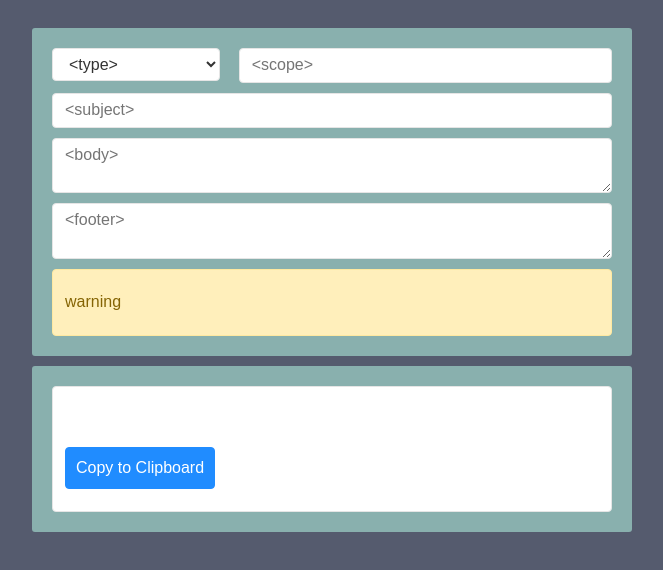
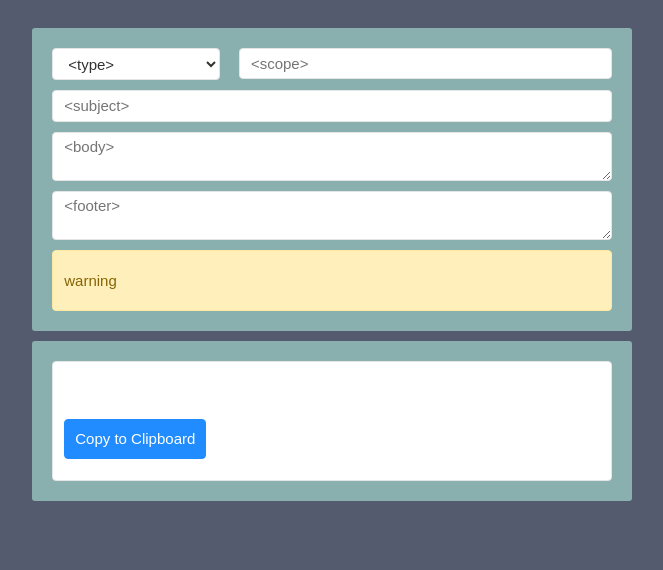
Before and after one commit to pomodorozhong/commitlint, a website with bundled scripts: page index.html in a window 1280 px wide. Shown: the whole page, without its empty margins (308-971 px from the left). Built offline with nearby package versions, Linux system fonts and the light colour scheme.

Commit message:
feat✨(css): tweak font size

```diff
--- a/css/index.css
+++ b/css/index.css
@@ -4,8 +4,8 @@ body {
 }
 
 * {
-    line-height: 1.3em;
-    font-size: 1em;
+    line-height: 18px;
+    font-size: 15px;
     font-family: Arial, Helvetica, sans-serif;
 }
 
```
